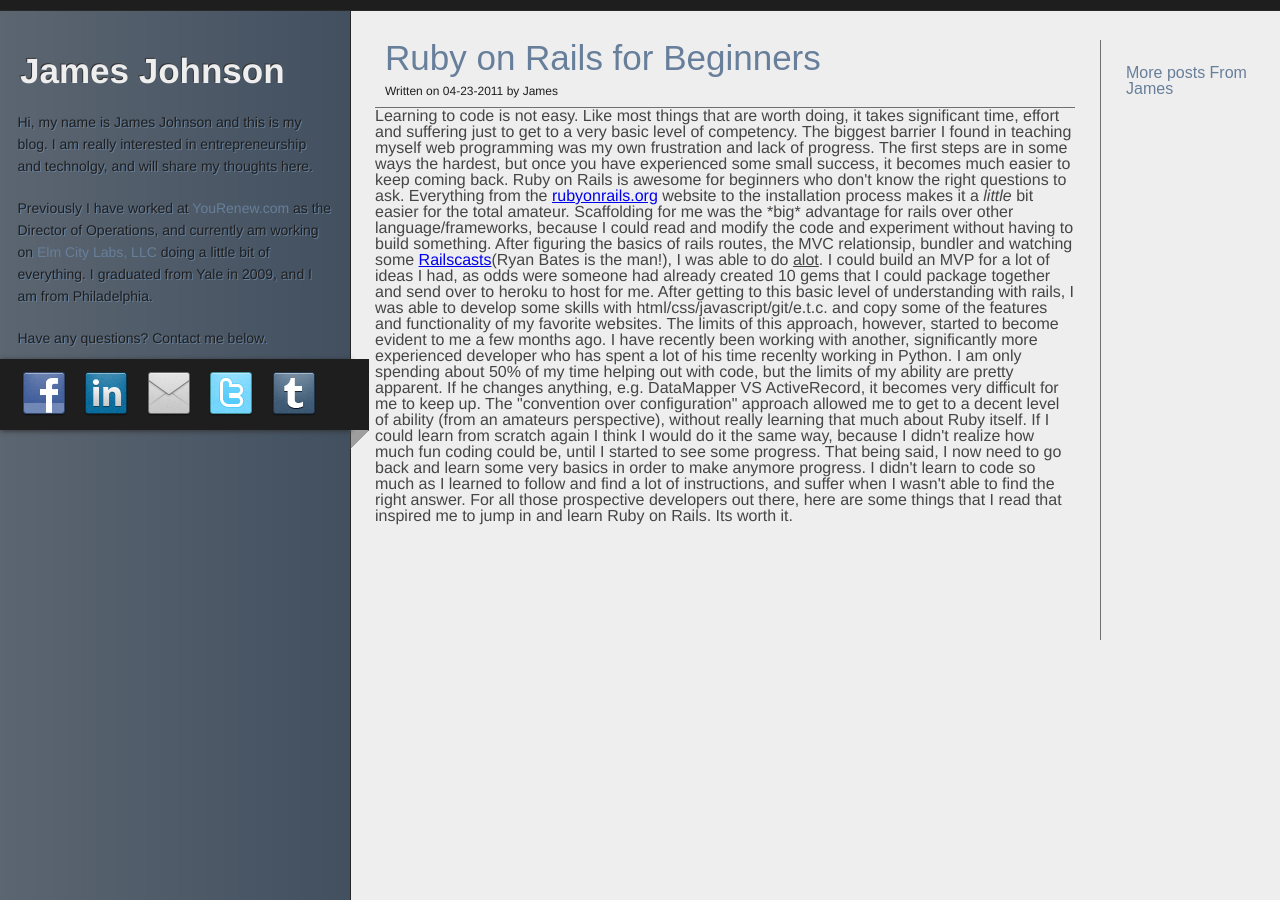
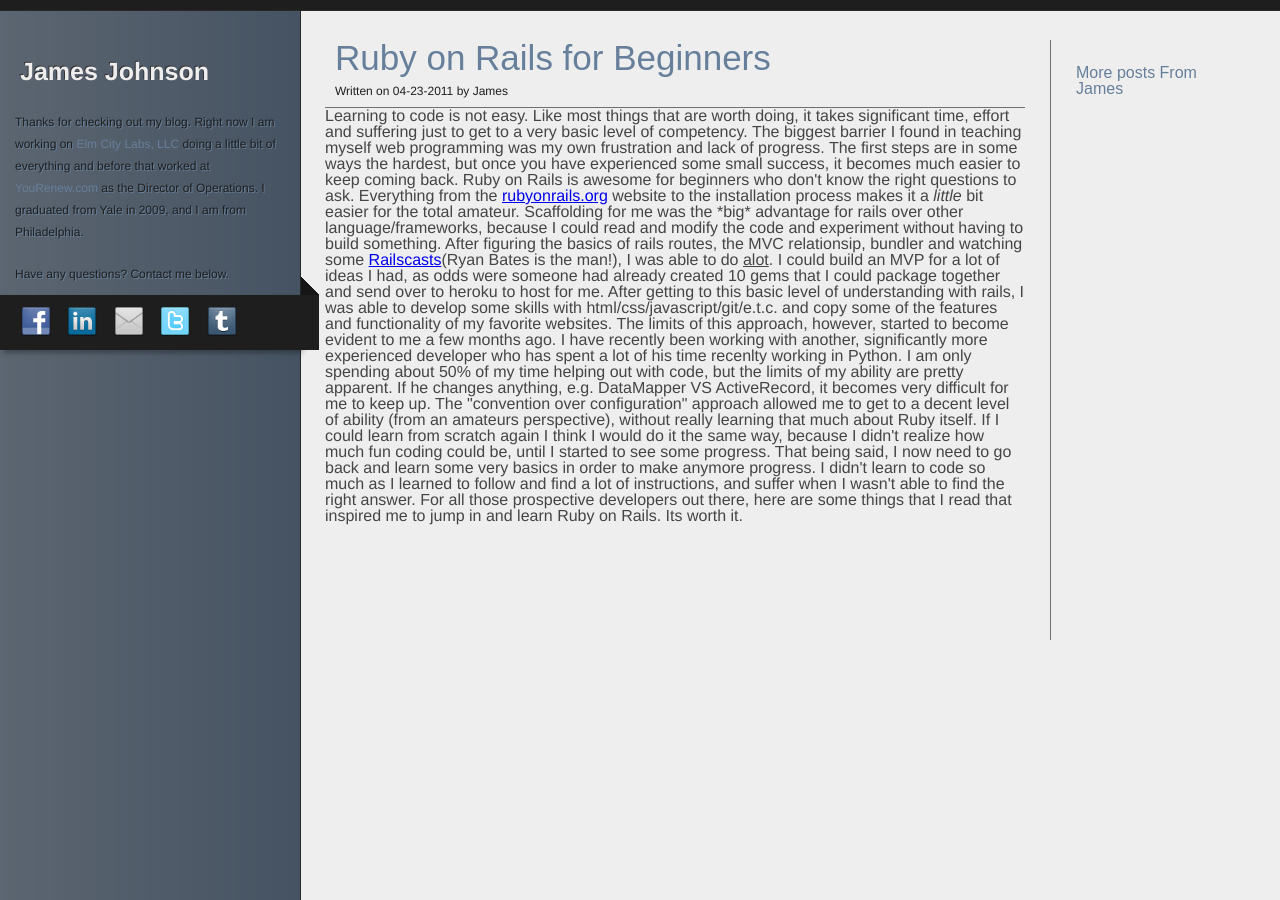
Before and after one commit to jamesjohnson/jamesjohnson.github.com, a Jekyll site: the page built from index.html, in a window 1280 px wide. Built offline with Jekyll 4.4.1, drawn with Linux system fonts in a browser that asks for light colours; Markdown is read by kramdown in place of the engine named in the settings.

Commit message:
style changes

```diff
--- a/_layouts/default.html
+++ b/_layouts/default.html
@@ -14,19 +14,19 @@
     <link href="/css/main.css" rel="stylesheet" />
   </head>
   <body>
-    <img src="/images/floating_banner.png" style="position:fixed;top: 359px; left: 349px;z-index:1;">
+    <img src="/images/floating_banner.png" style="position:fixed;top: 265px; left: 299px;z-index:1;">
     <div id="header">
     </div>
       <div id="sidebar">
       <h1> James Johnson</h1>
-      <p>Hi, my name is James Johnson and this is my blog. I am really interested in entrepreneurship and technolgy, and will share my thoughts here.</p><p>Previously I have worked at <a href="http://yourenew.com">YouRenew.com</a> as the Director of Operations, and currently am working on <a href="http://elmcitylabs.com">Elm City Labs, LLC</a> doing a little bit of everything. I graduated from Yale in 2009, and I am from Philadelphia.</p>
+      <p> Thanks for checking out my blog. Right now I am working on <a href="http://elmcitylabs.com">Elm City Labs, LLC</a> doing a little bit of everything and before that worked at <a href="http://yourenew.com">YouRenew.com</a> as the Director of Operations. I graduated from Yale in 2009, and I am from Philadelphia.</p>
       <p> Have any questions? Contact me below.</p>
       <ul>
-        <li><a href="http://facebook.com/jamesjohnsona"><img src="/images/icon_facebook.png"></a></li>
-        <li><a href="http://linkedin.com/in/jamesjohnsona"><img src="/images/icon_linkedin.png"></a></li>
-        <li><a href="mailto:jamesjohnson11@gmail.com"><img src="/images/icon_mail.png"></a></li>
-        <li><a href="http://twitter.com/jamesjohnsona"><img src="/images/icon_twitter.png"></a></li>
-        <li><a href="http://jamesjohnsona.tumblr.com"><img src="/images/icon_tumblr.png"></a></li>
+        <li><a href="http://facebook.com/jamesjohnsona"><img src="/images/icon_facebook.png" height="32px" width="32px"></a></li>
+        <li><a href="http://linkedin.com/in/jamesjohnsona"><img src="/images/icon_linkedin.png" height="32px" width="32px"></a></li>
+        <li><a href="mailto:jamesjohnson11@gmail.com"><img src="/images/icon_mail.png" height="32px" width="32px"></a></li>
+        <li><a href="http://twitter.com/jamesjohnsona"><img src="/images/icon_twitter.png" height="32px" width="32px"></a></li>
+        <li><a href="http://jamesjohnsona.tumblr.com"><img src="/images/icon_tumblr.png" height="32px" width="32px"></a></li>
       </ul>
     </div>
     <div class="wrapper">
--- a/css/main.css
+++ b/css/main.css
@@ -24,7 +24,7 @@ div#sidebar {
   background-color: #425060;
   background: url(../images/sidebar.png);
   background-repeat: repeat-y;
-  width: 350px;
+  width: 300px;
   height: 100%;
   border-right: 1px solid #282828;
 }
@@ -32,7 +32,7 @@ div#sidebar {
 div#sidebar h1 {
   padding: 40px 10px 10px 0px;
   font-family: Helvetica, Arial, sans-serif;
-  font-size: 35px;
+  font-size: 25px;
   line-height: 40px;
   text-align: justify;
   margin-left: 20px;
@@ -53,7 +53,7 @@ div#sidebar h2 {
 div#sidebar p {
   padding: 10px;
   font-family: Helvetica, Arial, sans-serif;
-  font-size: 14px;
+  font-size: 12px;
   line-height: 22px;
   text-align: left;
   margin: 0 auto;
@@ -71,53 +71,52 @@ div#sidebar p a {
 div#sidebar ul {
   padding: 10px;
   background-color: #1e1e1e;
-  -moz-box-shadow: #333333 1px 1px 5px 0;
-  -webkit-box-shadow: #333333 1px 1px 5px 0;
-  -o-box-shadow: #333333 1px 1px 5px 0;
-  box-shadow: #333333 1px 1px 5px 0;
+  -moz-box-shadow: 3px 3px 5px rgba(0, 0, 0, 0.3);
+  -webkit-box-shadow: 3px 3px 5px rgba(0, 0, 0, 0.3);
+  box-shadow: 3px 3px 5px rgba(0, 0, 0, 0.3);
 }
-/* line 72, main.scss */
+/* line 74, main.scss */
 div#sidebar ul li {
   display: inline;
   padding-top: 5px;
   padding-bottom: 5px;
   margin-left: 10px;
 }
-/* line 78, main.scss */
+/* line 80, main.scss */
 div#sidebar ul li:hover {
   margin-top: 1px;
 }
 
-/* line 85, main.scss */
+/* line 87, main.scss */
 div.wrapper {
   width: 960px;
-  margin-left: 375px;
+  margin-left: 325px;
 }
 
-/* line 90, main.scss */
+/* line 92, main.scss */
 div#main {
   color: #454545;
   width: 700px;
   float: left;
   color: #454545;
 }
-/* line 96, main.scss */
+/* line 98, main.scss */
 div#main h3 {
   font-size: 35px;
   font-family: arial, serif;
   font-weight: normal;
   padding: 40px 10px 0px;
 }
-/* line 102, main.scss */
+/* line 104, main.scss */
 div#main h3 a {
   color: #677f9a;
   text-decoration: none;
 }
-/* line 106, main.scss */
+/* line 108, main.scss */
 div#main h3 a:hover {
   color: #718fb0;
 }
-/* line 112, main.scss */
+/* line 114, main.scss */
 div#main h4 {
   padding: 10px;
   color: #1e1e1e;
@@ -125,17 +124,17 @@ div#main h4 {
   font-size: 12px;
   border-bottom: 1px solid #707070;
 }
-/* line 119, main.scss */
+/* line 121, main.scss */
 div#main p {
   text-shadow: #F2F2F2 1px 1px 0;
   padding: 10px;
   color: #454545;
   font-weight: normal;
-  font-size: 16px;
-  line-height: 24px;
+  font-size: 14px;
+  line-height: 22px;
 }
 
-/* line 129, main.scss */
+/* line 131, main.scss */
 div#other {
   float: left;
   width: 200px;
@@ -143,7 +142,7 @@ div#other {
   min-height: 600px;
   border-left: 1px solid #707070;
 }
-/* line 136, main.scss */
+/* line 138, main.scss */
 div#other h3 {
   color: #677f9a;
   padding: 25px;
```
Also changed, not shown: css/main.scss (+9 -7 lines), images/floating_banner.png, images/jamespic.jpg (added), 9 other files.
